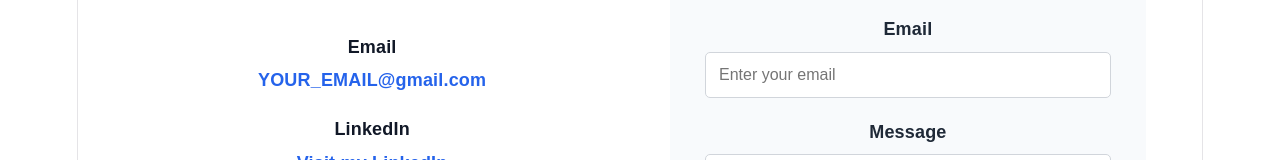
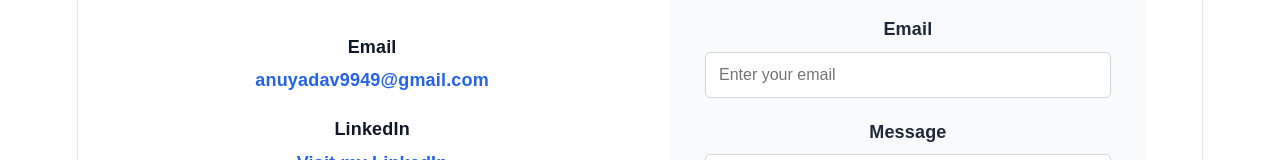
Before and after one commit to Anuchandra17/Portfolio, a React app: page / in a window 1280 px wide. Shown: the part 4699-4859 px from the top of the page. Built offline with nearby package versions, Linux system fonts and the light colour scheme; the HTML template or start-up script is replaced by a standard one.

Commit message:
Update portfolio

```diff
--- a/package.json
+++ b/package.json
@@ -7,7 +7,9 @@
     "dev": "vite",
     "build": "vite build",
     "lint": "eslint .",
-    "preview": "vite preview"
+    "preview": "vite preview",
+    "predeploy": "npm run build",
+    "deploy": "gh-pages -d dist"
   },
   "dependencies": {
     "react": "^19.2.8",
@@ -21,6 +23,7 @@
     "eslint": "^10.10.0",
     "eslint-plugin-react-hooks": "^7.1.1",
     "eslint-plugin-react-refresh": "^0.5.6",
+    "gh-pages": "^6.3.0",
     "globals": "^17.12.0",
     "vite": "^8.3.0"
   }
--- a/src/App.jsx
+++ b/src/App.jsx
@@ -310,7 +310,7 @@ function App() {
 
               <div className="project-buttons">
   <a
-    href="https://github.com/"
+    href="https://github.com/Anuchandra17/JobFinder"
     target="_blank"
     rel="noreferrer"
     className="project-btn github-btn"
@@ -493,7 +493,7 @@ function App() {
           <strong>Email</strong>
           <p>
             <a href="mailto:YOUR_EMAIL@gmail.com">
-              YOUR_EMAIL@gmail.com
+              anuyadav9949@gmail.com
             </a>
           </p>
         </div>
@@ -503,7 +503,7 @@ function App() {
           <strong>LinkedIn</strong>
           <p>
             <a
-              href="YOUR_LINKEDIN_URL"
+              href="linkedin.com/in/c-g-anuchandra"
               target="_blank"
               rel="noreferrer"
             >
@@ -517,7 +517,7 @@ function App() {
           <strong>GitHub</strong>
           <p>
             <a
-              href="YOUR_GITHUB_URL"
+              href="https://github.com/Anuchandra17"
               target="_blank"
               rel="noreferrer"
             >
--- a/vite.config.js
+++ b/vite.config.js
@@ -1,7 +1,7 @@
+import { defineConfig } from 'vite'
 import react from '@vitejs/plugin-react'
-import { defineConfig } from 'vite'
 
-// https://vite.dev/config/
 export default defineConfig({
   plugins: [react()],
+  base: '/Portfolio/',
 })
```
Also changed, not shown: 1 other file (tests, documents, lock files or other folders).
